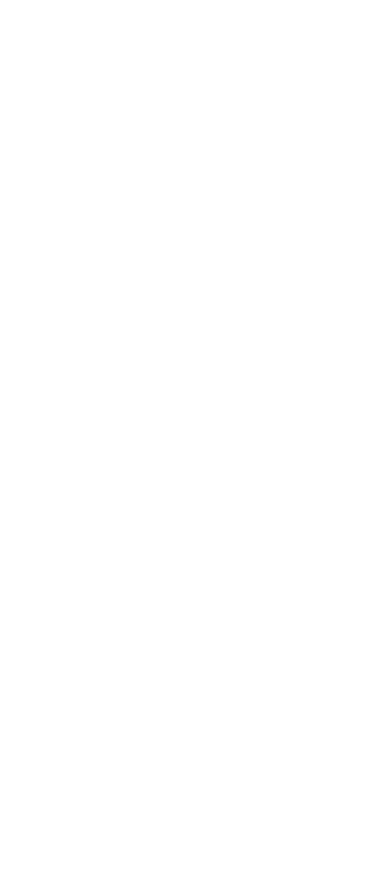
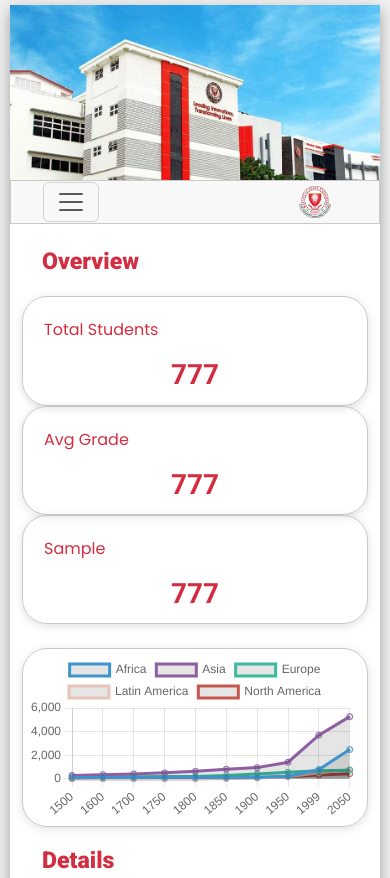
Before and after one commit to Pritz3ls/ASIA-Final-Proj, a website: page index.html in a window 390 px wide. Shown: the top 878 px of the page. Before the commit the page ends 844 px from the top, so only its background shows below. Drawn offline with nearby package versions, Linux system fonts and the light colour scheme.

Commit message:
Finalized Design, will undergo chart

```diff
--- a/index.html
+++ b/index.html
@@ -3,9 +3,112 @@
 <head>
     <meta charset="UTF-8">
     <meta name="viewport" content="width=device-width, initial-scale=1.0">
-    <title>Document</title>
+    <title>BSU | Student Performance</title>
+
+    <!-- Bootstrap and Icons -->
+    <script src="https://cdn.jsdelivr.net/npm/bootstrap@5.3.6/dist/js/bootstrap.bundle.min.js" integrity="sha384-j1CDi7MgGQ12Z7Qab0qlWQ/Qqz24Gc6BM0thvEMVjHnfYGF0rmFCozFSxQBxwHKO" crossorigin="anonymous"></script>
+    <script src="https://cdn.jsdelivr.net/npm/chart.js"></script>
+
+    <link href="https://cdn.jsdelivr.net/npm/bootstrap@5.3.6/dist/css/bootstrap.min.css" rel="stylesheet" integrity="sha384-4Q6Gf2aSP4eDXB8Miphtr37CMZZQ5oXLH2yaXMJ2w8e2ZtHTl7GptT4jmndRuHDT" crossorigin="anonymous">
+    <link rel="stylesheet" href="https://cdn.jsdelivr.net/npm/bootstrap-icons@1.13.1/font/bootstrap-icons.min.css">
+
+    <!-- External CSS -->
+    <link rel="stylesheet" href="src/css/index.css">
 </head>
+
 <body>
+    <div class="core">
+        <div class="banner"></div>
+        <!-- Navigation Bar -->
+        <nav class="navbar navbar-expand-lg">
+            <div class="container-fluid">
+                <button class="navbar-toggler" type="button" data-bs-toggle="collapse" data-bs-target="#navbarNav">
+                    <span class="navbar-toggler-icon"></span>
+                </button>
+                <div class="navbar-brand">
+                    <img src="src/img/school-logo.png" alt="" height="32" width="32">
+                </div>
+                <div class="collapse navbar-collapse" id="navbarNav">
+                    <ul class="navbar-nav">
+                        <li class="nav-item">
+                            <a class="nav-link active" href="#">Home</a>
+                        </li>
+                        <li class="nav-item">
+                            <a class="nav-link" href="#">Overview</a>
+                        </li>
+                        <li class="nav-item">
+                            <a class="nav-link" href="#">Details</a>
+                        </li>
+                    </ul>
+                </div>
+            </div>
+        </nav>
 
+        <!-- Main Content -->
+        <div class="container mt-4">
+            <!-- Header Section -->
+            <div class="stats-brand">
+                <h3>Overview</h3>
+            </div>
+
+            <!-- Boxes -->
+            <div class="row">
+                <div class="col-md-4">
+                    <div class="counter">
+                        <p class="p-3 h-25">Total Students</p>
+                        <h1 class="font-weight-bold">777</h1>
+                    </div>
+                </div>
+                <div class="col-md-4">
+                    <div class="counter">
+                        <p class="p-3 h-25">Avg Grade</p>
+                        <h1 class="font-weight-bold">777</h1>
+                    </div>
+                </div>
+                <div class="col-md-4">
+                    <div class="counter">
+                        <p class="p-3 h-25">Sample</p>
+                        <h1 class="font-weight-bold">777</h1>
+                    </div>
+                </div>
+            </div>
+            <!-- Charts -->
+            <div class="row mt-4">
+                <div class="col-md-12">
+                    <div class="graph-box">
+                        <canvas id="linechart"></canvas>
+                    </div>
+                </div>
+            </div>
+
+            <div class="stats-brand">
+                <h3>Details</h3>
+            </div>
+            <div class="row mt-4">
+                <div class="col-md-4">
+                    <div class="graph-box">
+                        <canvas id="radarchart"></canvas>
+                    </div>
+                </div>
+                <div class="col-md-4">
+                    <div class="graph-box">
+                        <canvas id="doughchart"></canvas>
+                    </div>
+                </div>
+                <div class="col-md-4">
+                    <div class="graph-box">
+                        <canvas id="piechart"></canvas>
+                    </div>
+                </div>
+            </div>
+        </div>
+
+        <!-- Footer -->
+        <footer class="text-center p-3 mt-4">
+            2025 Copyright © <a href="#">ILYBSU</a>
+        </footer>
+
+        <script src="src/js/charts.js"></script>
+    </div>
 </body>
 </html>
--- /dev/null
+++ b/src/css/index.css
@@ -0,0 +1,116 @@
+@import url('https://fonts.googleapis.com/css2?family=Open+Sans:ital,wght@0,300..800;1,300..800&family=Poppins:ital,wght@0,100;0,200;0,300;0,400;0,500;0,600;0,700;0,800;0,900;1,100;1,200;1,300;1,400;1,500;1,600;1,700;1,800;1,900&family=Roboto:ital,wght@0,100..900;1,100..900&display=swap');
+
+:root{
+    --background: #f1f1f1;
+    --core: #ffff;
+    --primary: #D32D41;
+    --secondary: #000000;
+    --hyperlinkx: #0091D5;
+    --accent: #f8f8f8;
+    --outline: #c9c9c9;
+
+    --Poppins: 'Poppins';
+    --Roboto: 'Roboto';
+}
+
+body{
+    background-color: var(--background);
+    color: var(--primary);
+    margin: 5px;
+}
+
+p{
+    font-family: var(--Poppins);
+}
+h1,h2,h3,h4,h5{
+    font-family: var(--Roboto);
+}
+
+.core{
+    box-shadow: rgba(0, 0, 0, 0.35) 0px 5px 15px;
+    border-radius: 0 0 10px 10px;
+    margin: 5px 5px;
+    background-color: var(--core);
+}
+
+.banner{
+    background-image: url("../img/banner-long.jpg");
+    background-repeat: no-repeat;
+    background-size: cover;
+    background-position: center;
+    min-height: 175px;
+    object-fit: fill;
+    width: 100%;
+    margin: 0px;
+}
+
+.navbar{
+    padding: 0 20px 0 20px;
+    color: var(--secondary);
+    font-family: var(--Poppins);
+    background-color: var(--accent);
+    border: 1px solid var(--outline);
+}
+.navbar-brand{
+    font-weight: bold;
+}
+.navbar-nav li{
+    margin: 0 5px 0 5px;
+    padding: 0 5px 0 5px;
+    /* border: var(--background) 2px solid; */
+    border-radius: 5px;
+}
+.navbar-nav li a{
+    color: var(--secondary);
+}
+
+/* Statistics */
+/* Brand */
+.stats-brand{
+    color: var(--primary);
+    font-family: var(--Poppins);
+    font-weight: 900;
+}
+.stats-brand h3{
+    font-weight: bolder;
+    margin: 20px;
+}
+/* Counter */
+.counter{
+    box-shadow: rgba(99, 99, 99, 0.2) 0px 2px 8px 0px;
+    border: var(--outline) solid 1px;
+    border-radius: 25px;
+    padding: 5px 5px;
+}
+.counter p{
+    text-align: left;
+    color: var(--primary);
+    margin: 0;
+}
+.counter h1{
+    text-align: center;
+    color: var(--primary);
+    font-weight: bolder;
+}
+
+/* Graphs */
+.graph-box{
+    box-shadow: rgba(99, 99, 99, 0.2) 0px 2px 8px 0px;
+    border: var(--outline) solid 1px;
+    border-radius: 25px;
+    padding: 5px;
+}
+
+/* Footer */
+footer{
+    background-color: var(--primary);
+    font-family: var(--Poppins);
+    color: var(--core);
+}
+footer *{
+    margin: 10px 0 0 0;
+}
+footer a{
+    color: var(--background);
+    text-decoration: none;
+}
--- /dev/null
+++ b/src/js/charts.js
@@ -0,0 +1,116 @@
+// Database API
+
+// LineChart
+new Chart(document.getElementById("linechart"), {
+  type: 'line',
+  data: {
+    labels: [1500,1600,1700,1750,1800,1850,1900,1950,1999,2050],
+    datasets: [{
+        data: [86,114,106,106,107,111,133,221,783,2478],
+        label: "Africa",
+        borderColor: "#3e95cd",
+        fill: true
+      }, {
+        data: [282,350,411,502,635,809,947,1402,3700,5267],
+        label: "Asia",
+        borderColor: "#8e5ea2",
+        fill: true
+      }, {
+        data: [168,170,178,190,203,276,408,547,675,734],
+        label: "Europe",
+        borderColor: "#3cba9f",
+        fill: true
+      }, {
+        data: [40,20,10,16,24,38,74,167,508,784],
+        label: "Latin America",
+        borderColor: "#e8c3b9",
+        fill: true
+      }, {
+        data: [6,3,2,2,7,26,82,172,312,433],
+        label: "North America",
+        borderColor: "#c45850",
+        fill: true
+      }
+    ]
+  },
+  options: {
+    title: {
+      display: true,
+      text: 'World population per region (in millions)'
+    }
+  }
+});
+
+// RadarChart
+new Chart(document.getElementById("radarchart"), {
+    type: 'radar',
+    data: {
+      labels: ["Africa", "Asia", "Europe", "Latin America", "North America"],
+      datasets: [
+        {
+          label: "1950",
+          fill: true,
+          backgroundColor: "rgba(179,181,198,0.2)",
+          borderColor: "rgba(179,181,198,1)",
+          pointBorderColor: "#fff",
+          pointBackgroundColor: "rgba(179,181,198,1)",
+          data: [8.77,55.61,21.69,6.62,6.82]
+        }, {
+          label: "2050",
+          fill: true,
+          backgroundColor: "rgba(255,99,132,0.2)",
+          borderColor: "rgba(255,99,132,1)",
+          pointBorderColor: "#fff",
+          pointBackgroundColor: "rgba(255,99,132,1)",
+          pointBorderColor: "#fff",
+          data: [25.48,54.16,7.61,8.06,4.45]
+        }
+      ]
+    },
+    options: {
+      title: {
+        display: true,
+        text: 'Distribution in % of world population'
+      }
+    }
+});
+
+
+// Pie Chart
+new Chart(document.getElementById("doughchart"), {
+    type: 'doughnut',
+    data: {
+      labels: ["Africa", "Asia", "Europe", "Latin America", "North America"],
+      datasets: [
+        {
+          label: "Population (millions)",
+          backgroundColor: ["#3e95cd", "#8e5ea2","#3cba9f","#e8c3b9","#c45850"],
+          data: [2478,5267,734,784,433]
+        }
+      ]
+    },
+    options: {
+      title: {
+        display: true,
+        text: 'Predicted world population (millions) in 2050'
+      }
+    }
+});
+
+new Chart(document.getElementById("piechart"), {
+    type: 'pie',
+    data: {
+      labels: ["Africa", "Asia", "Europe", "Latin America", "North America"],
+      datasets: [{
+        label: "Population (millions)",
+        backgroundColor: ["#3e95cd", "#8e5ea2","#3cba9f","#e8c3b9","#c45850"],
+        data: [2478,5267,734,784,433]
+      }]
+    },
+    options: {
+      title: {
+        display: true,
+        text: 'Predicted world population (millions) in 2050'
+      }
+    }
+});
--- /dev/null
+++ b/style.css
@@ -0,0 +1,29 @@
+body {
+    background-color: #070713;
+    color: white;
+}
+.stats-header {
+    background-color: rgba(255, 255, 255, 0.1);
+    padding: 15px;
+    border-radius: 5px;
+    margin-bottom: 20px;
+}
+.stats-header{
+    color: red;
+}
+.graph-box {
+        background-color: rgba(255, 255, 255, 0.1);
+        border-radius: 5px;
+        padding: 15px;
+        margin-bottom: 20px;
+        font-size: x-large;
+        color: red;
+}
+h1{
+    color:white;
+}
+.navbar {
+        background-color: rgba(0, 0, 0, 0.2);
+        color: white;
+        font-weight: bold;
+}
```
Also changed, not shown: src/js/datafetch.js (added, +8 -0 lines), src/img/banner-long.jpg (added), src/img/banner.jpg (added), src/img/school-logo.png (added).
